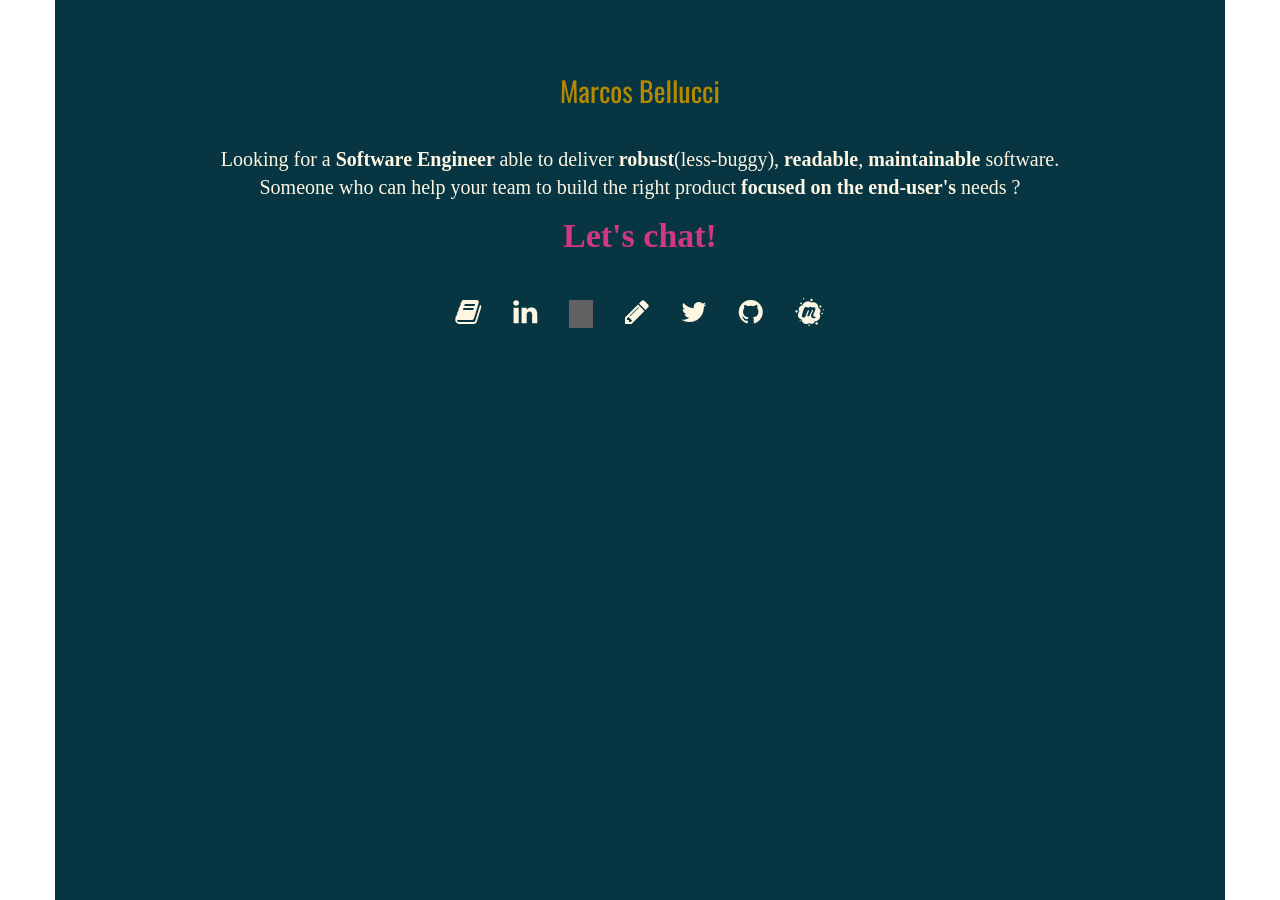
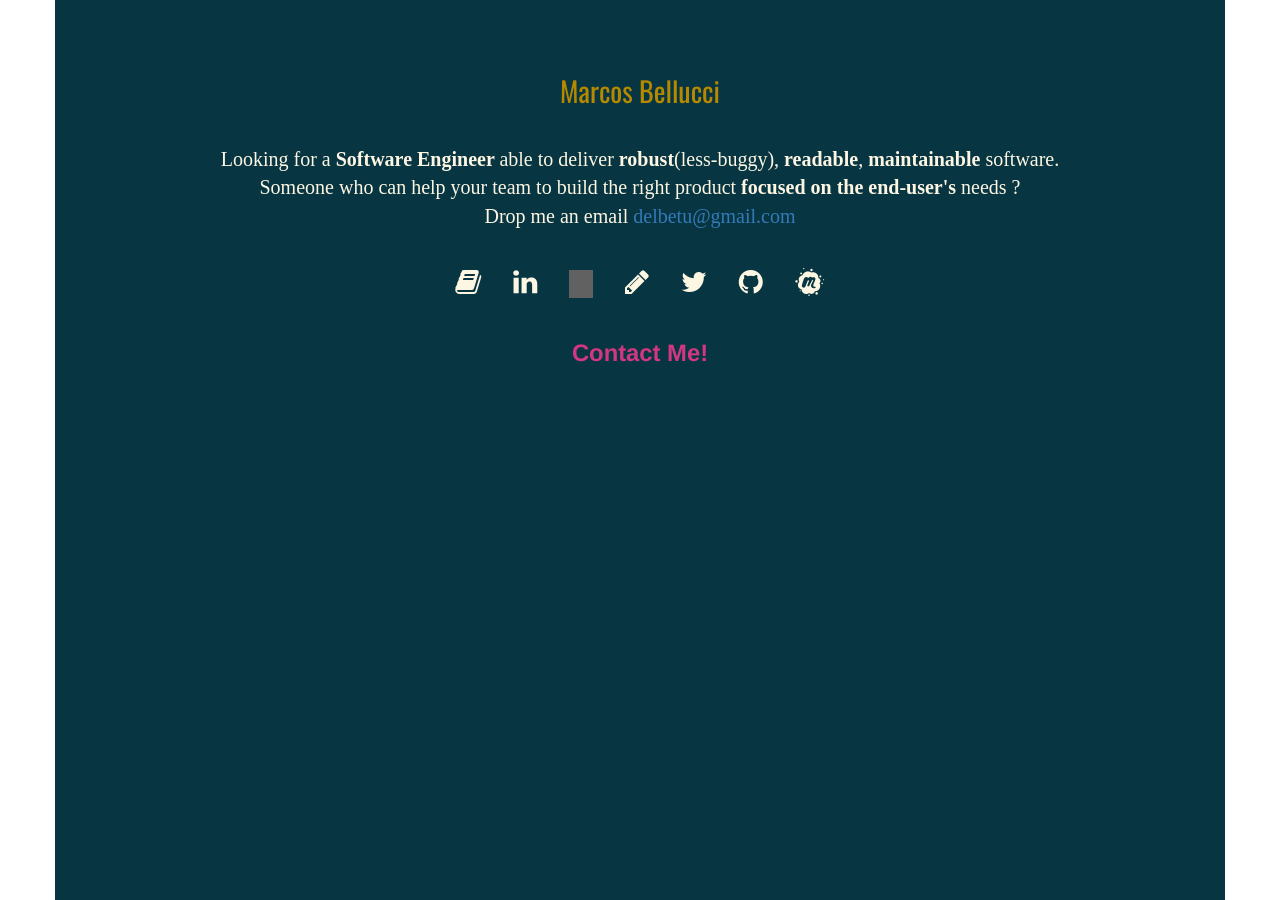
Before and after one commit to delbetu/delbetu.github.io, a Jekyll site: the page built from index.html, in a window 1280 px wide and 900 px high. Built offline with Jekyll 4.4.1, drawn with Linux system fonts in a browser that asks for light colours; grey boxes are pictures that could not be loaded.

Commit message:
update index

```diff
--- a/index.html
+++ b/index.html
@@ -10,11 +10,9 @@
 
     <div class="row">
       <p>
-      Looking for a <strong>Software Engineer </strong> able to deliver <strong>robust</strong>(less-buggy), <strong>readable</strong>, <strong>maintainable</strong> software.</br>
-      Someone who can help your team to build the right product <strong>focused on the end-user's</strong> needs ?
-      </p>
-      <p>
-        <a href="#" class="hire-me" id="hire-me-button">Let's chat!</a>
+      Looking for a <strong>Software Engineer </strong> able to deliver <strong>robust</strong>(less-buggy), <strong>readable</strong>, <strong>maintainable</strong> software.<br/>
+      Someone who can help your team to build the right product <strong>focused on the end-user's</strong> needs ?<br/>
+      Drop me an email <a href="mailto:delbetu@gmail.com">delbetu@gmail.com</a>
       </p>
     </div>
 
@@ -55,6 +53,10 @@
         <i class="fa fa-2x fa-meetup"></i>
       </a>
 
+    </div>
+
+    <div class="row">
+      <a href="#" class="hire-me" id="hire-me-button">Contact Me!</a>
     </div>
   </div>
 
```
